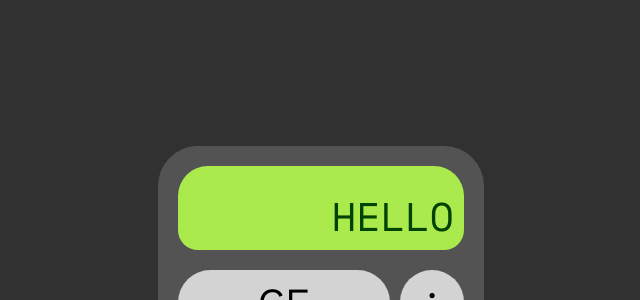
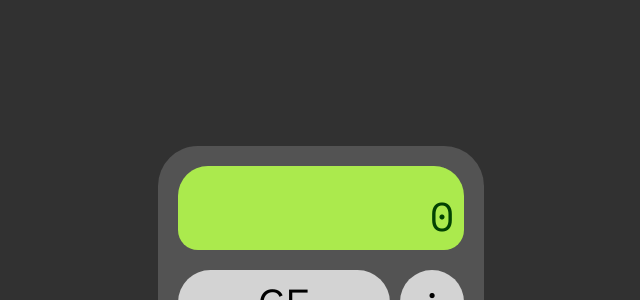
Before and after one commit to allx-g/odin-calculator, a plain HTML site: page index.html in a window 1280 px wide. Shown: the top 300 px of the page, without its empty margins (319-959 px from the left). Drawn offline with nearby package versions, Linux system fonts and the light colour scheme.

Commit message:
Change default calculator display value
Change from HELLO to 0.

```diff
--- a/index.html
+++ b/index.html
@@ -9,7 +9,7 @@
 </head>
 <body>
     <div class="calculator">
-        <p class="display-text" id="display-text">HELLO</p>
+        <p class="display-text" id="display-text">0</p>
         <div class="buttons-container">
             <div class="top-buttons">
                 <div class="main-buttons">
```
